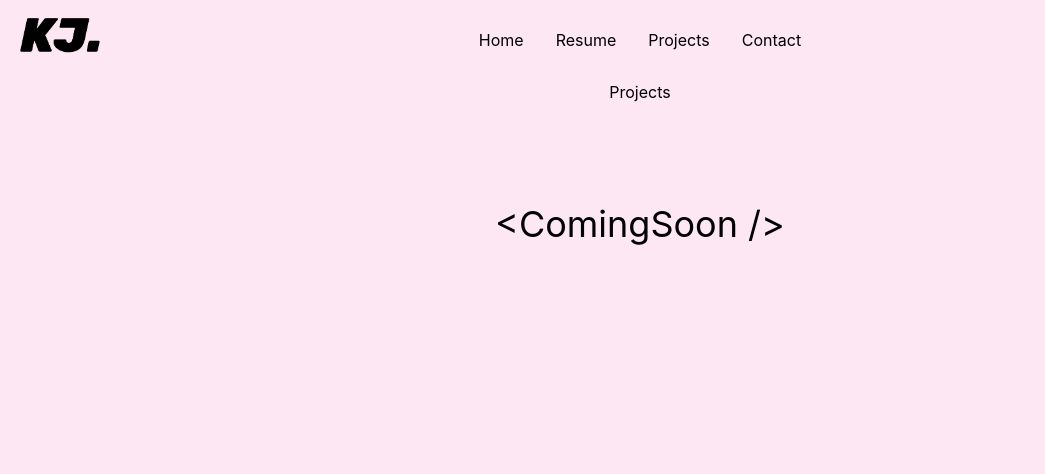
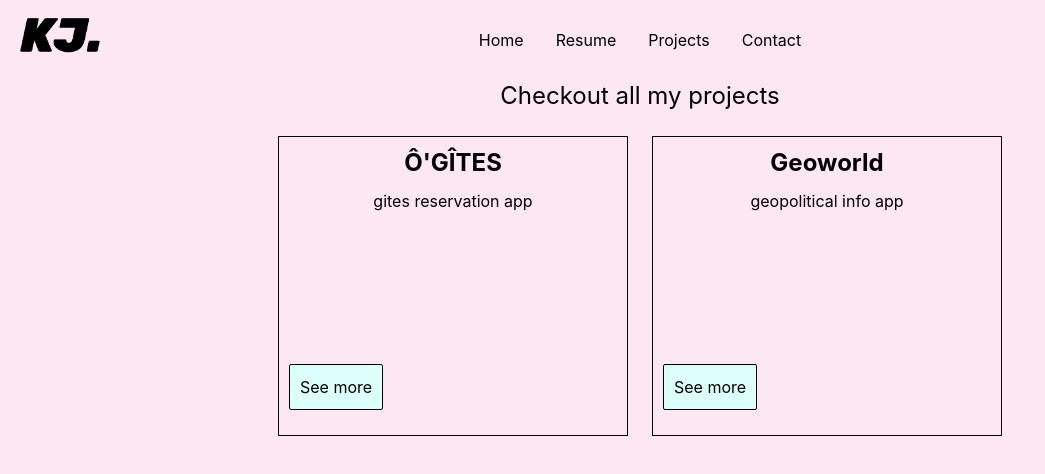
Before and after one commit to edobxt/jkancel.dev, a React (Create React App) app: page /projects in a window 1280 px wide. Shown: the top 474 px of the page, without its empty margins (0-1045 px from the left). Built offline with nearby package versions, Linux system fonts and the light colour scheme.

Commit message:
add: Début développement page Projects contenant des ProjectItem

```diff
--- /dev/null
+++ b/src/components/ProjectItem/ProjectItem.css
@@ -0,0 +1,21 @@
+.ProjectItem {
+    border: 1px solid;
+    width: 350px;
+    height: 300px;
+    padding: 10px;
+    position: relative;
+}
+
+.ProjectItem:hover {
+    border: 2px solid;
+}
+
+.button-project {
+    position: absolute;
+    bottom: 0;
+    padding-bottom: 25px;
+}
+
+.description-project {
+    padding: 10px;
+}
--- /dev/null
+++ b/src/components/ProjectItem/ProjectItem.tsx
@@ -0,0 +1,25 @@
+import * as React from "react";
+import "./ProjectItem.css";
+import { Button } from "../index";
+
+interface Props {
+    title: string;
+    description: string;
+    path: string;
+}
+
+export const ProjectItem: React.FC<Props> = (props) => {
+    return (
+        <div className="ProjectItem">
+            <div className="tile-project font-bold">
+                <p className="text-2xl">{props.title}</p>
+            </div>
+            <div className="description-project">
+                <p>{props.description}</p>
+            </div>
+            <div className="button-project">
+                <Button value="See more" path={`projects/${props.path}`} />
+            </div>
+        </div>
+    );
+};
--- /dev/null
+++ b/src/components/Projects/Projects.css
@@ -0,0 +1,5 @@
+.projects-container {
+    /*background-color: blue; */
+    margin: 0 auto;
+    width: max-content;
+}
--- a/src/components/Projects/Projects.tsx
+++ b/src/components/Projects/Projects.tsx
@@ -1,13 +1,26 @@
 import * as React from "react";
-import { MissingContent } from "../index";
+import "./Projects.css";
+import { ProjectItem } from "../index";
 
 interface Props {}
 
 export const Projects: React.FC<Props> = () => {
     return (
         <div>
-            Projects
-            <MissingContent />
+            <p className="text-2xl">Checkout all my projects</p>
+            <br />
+            <div className="projects-container flex space-x-6">
+                <ProjectItem
+                    title="Ô'GÎTES"
+                    description="gites reservation app"
+                    path="ogites"
+                />
+                <ProjectItem
+                    title="Geoworld"
+                    description="geopolitical info app"
+                    path="geoworld"
+                />
+            </div>
         </div>
     );
 };
--- a/src/components/index.ts
+++ b/src/components/index.ts
@@ -9,3 +9,4 @@ export { ParticlesBackground } from "./Particles/ParticlesBackground";
 export { SkillSection } from "./SkillsSection/SkillSection";
 export { SkillItem } from "./SkillItem/SkillItem";
 export { MissingContent } from "./MissingContent/MissingContent";
+export { ProjectItem } from "./ProjectItem/ProjectItem";
```
